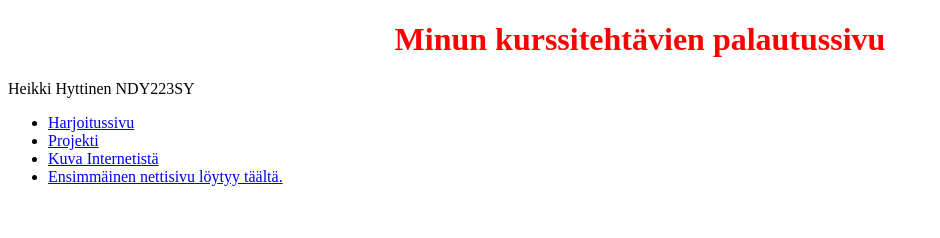
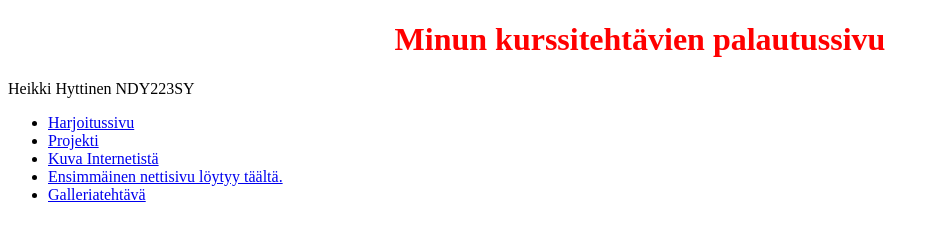
Before and after one commit to Hythei/Verkkosivujen-Kehitt-minen-GitHubRepo, a plain HTML site: page index.html in a window 1280 px wide. Shown: the whole page, without its empty margins (0-940 px from the left). Drawn offline with Linux system fonts and the light colour scheme.

Commit message:
galleria linkin lisäys pää-indexiin

```diff
--- a/index.html
+++ b/index.html
@@ -14,6 +14,7 @@
         <li><a href="(Lisää tänne linkki myöhemmin)">Projekti</a></li>
         <li><a href="kuva_internetista.html">Kuva Internetistä</a></li>
         <li><a href="eka_nettisivu/eka_sivu.html">Ensimmäinen nettisivu löytyy täältä.</a>
+        <li><a href="galleria/index.html">Galleriatehtävä</a></li>
     </ul>
 </body>
 </html>
```
